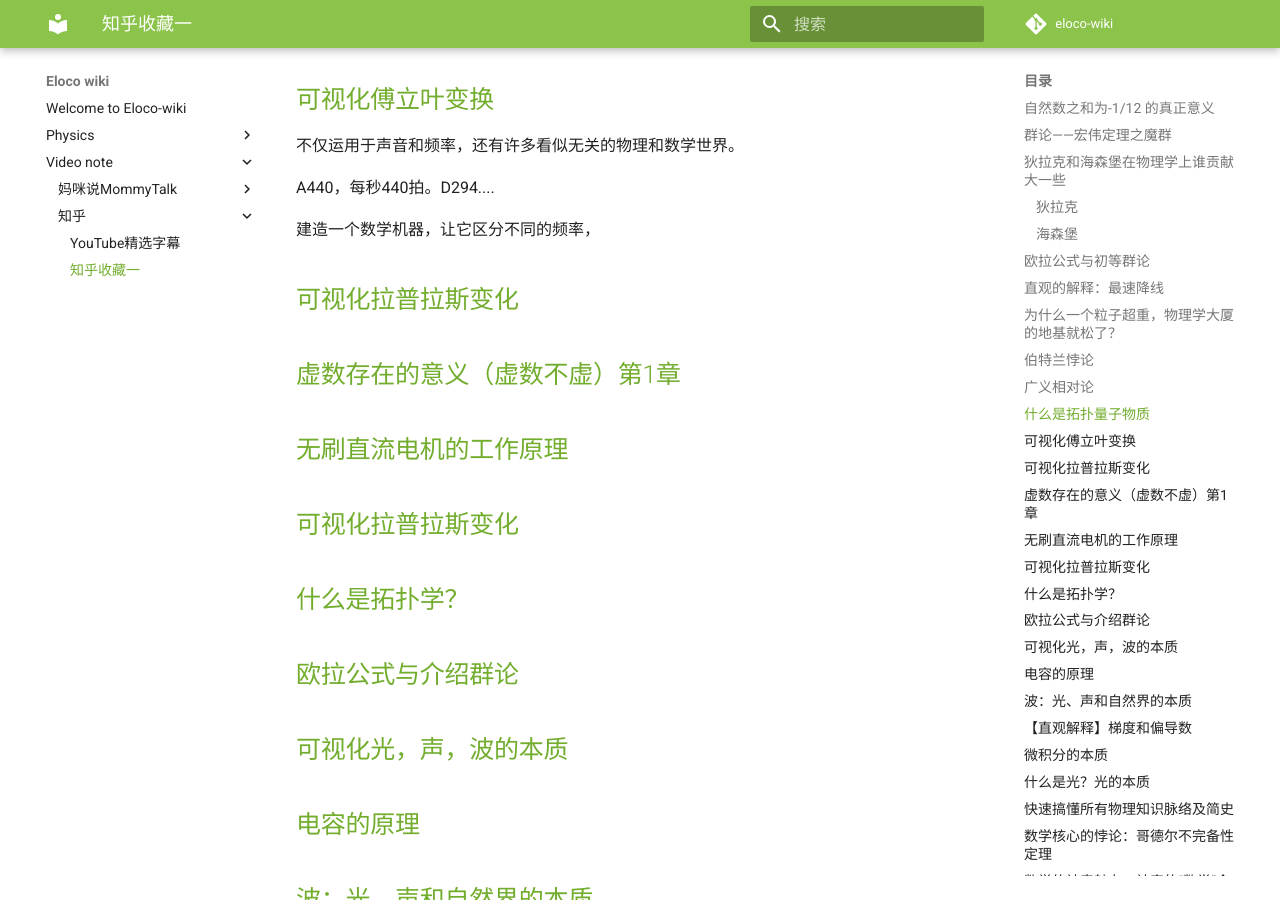
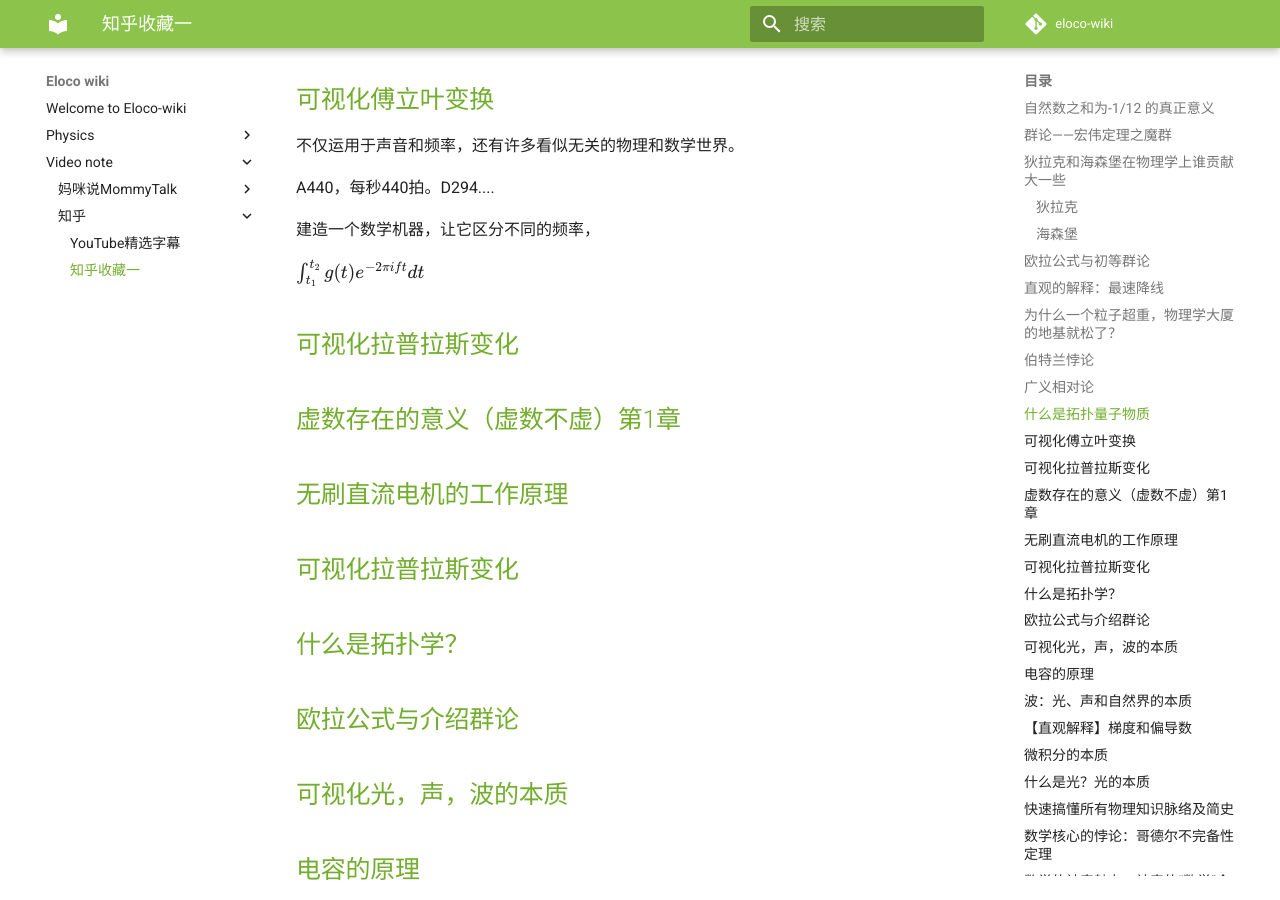
Before and after one commit to Eloco/eloco-wiki, an MkDocs documentation site: the page built from docs/video note/知乎/知乎收藏一.md, in a window 1280 px wide and 900 px high, scrolled down 4440 px. Built offline with MkDocs 1.6.1 and Material for MkDocs 9.7.7, drawn with Linux system fonts in a browser that asks for light colours; comment, search, counter and statistics services are not loaded.

Commit message:
vault backup: 2022-08-01 16:56:36

```diff
--- a/docs/video note/知乎/知乎收藏一.md
+++ b/docs/video note/知乎/知乎收藏一.md
@@ -193,6 +193,8 @@ A440，每秒440拍。D294....
 
 建造一个数学机器，让它区分不同的频率，
 
+$\int_{t_1}^{t_2}g(t)e^{-2\pi ift}dt$
+
 ## [可视化拉普拉斯变化](https://www.zhihu.com/zvideo/1508975822250119168?playTime=0.0)
 
 
```
